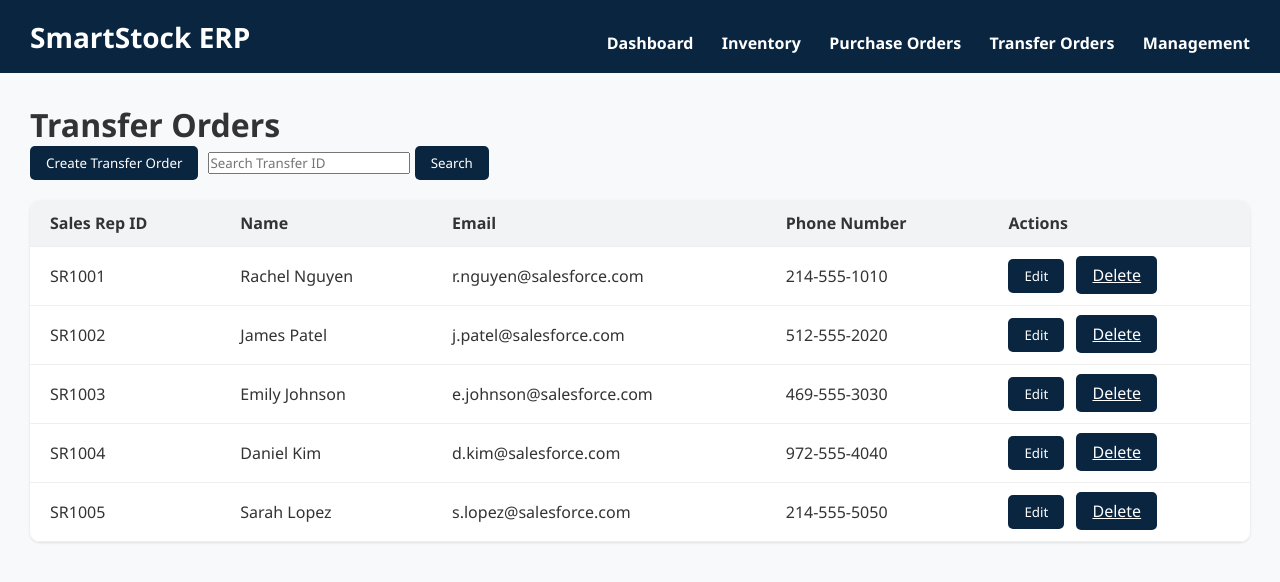
After one commit to isaac-do/SmartStock, a PHP site: page /salesrep.php in a window 1280 px wide. The commit adds this page. Shown: the top 582 px of the page. Run offline with PHP 8.4, Linux system fonts and the light colour scheme; data comes from the database, SQL or seed files in the repository.

Commit message:
Sales Rep changes done

```diff
--- /dev/null
+++ b/salesrep.php
@@ -0,0 +1,193 @@
+<?php
+$conn = new mysqli("localhost", "root", "", "smartstock");
+if ($conn->connect_error)
+    die("Connection failed: " . $conn->connect_error);
+
+if ($_SERVER["REQUEST_METHOD"] === "POST" && isset($_POST['create_sr'])) {
+    $sales_id = $_POST['sales_id'];
+    $name = $_POST['name'];
+    $email = $_POST['email'];
+    $phone_number = $_POST['phone_number'];
+
+    $stmt = $conn->prepare("INSERT INTO SalesRepresentative (SalesRepID, Name, Email, PhoneNumber) VALUES (?, ?, ?, ?)");
+    $stmt->bind_param("sssi", $sales_id, $name, $email, $phone_number);
+    $stmt->execute();
+    $stmt->close();
+
+    header("Location: salesrep.php");
+    exit;
+}
+
+if ($_SERVER["REQUEST_METHOD"] === "POST" && isset($_POST['update_sr'])) {
+    $sales_id = $_POST['edit_sales_id'];
+    $name = $_POST['edit_sales_name'];
+    $email = $_POST['edit_sales_email'];
+    $phone_number = $_POST['edit_sales_phone_number'];
+
+    $stmt = $conn->prepare("UPDATE SalesRepresentative SET SalesRepID=?, Name=?, Email=?, PhoneNumber=? WHERE SalesRepID=?");
+    $stmt->bind_param("sssis", $sales_id, $name, $email, $phone_number, $to_id);
+    $stmt->execute();
+    $stmt->close();
+
+    header("Location: salesrep.php");
+    exit;
+}
+
+if (isset($_GET['delete'])) {
+    $sales_id = $_GET['delete'];
+
+    $stmt = $conn->prepare("DELETE FROM SalesRepresentative WHERE SalesRepID = ?");
+    $stmt->bind_param("s", $sales_id);
+    $stmt->execute();
+    $stmt->close();
+
+    header("Location: salesrep.php");
+    exit;
+}
+?>
+<!DOCTYPE html>
+<html lang="en">
+
+<head>
+    <meta charset="UTF-8">
+    <title>Transfer Orders | SmartStock ERP</title>
+    <link rel="stylesheet" href="style.css" />
+</head>
+
+<body>
+    <header class="topbar">
+        <div class="titletext"><strong>SmartStock ERP</strong></div>
+        <nav class="topnav">
+            <a href="index.php">Dashboard</a>
+            <a href="inventory.php">Inventory</a>
+            <a href="purchaseorder.php">Purchase Orders</a>
+            <a href="transferorder.php">Transfer Orders</a>
+            <a href="management.php">Management</a>
+        </nav>
+    </header>
+
+    <div class="dashboard">
+        <h1>Transfer Orders</h1>
+        <div class="actions">
+            <button class="btn" onclick="showCreateForm()">Create Transfer Order</button>
+            <form method="GET">
+                <input type="text" id="searchInput" name="search" placeholder="Search Transfer ID" value="<?= isset($_GET['search']) ? htmlspecialchars($_GET['search']) : '' ?>" />
+                <button class="btn" type="Submit">Search</button>
+            </form>
+        </div>
+
+        <!-- This is the TO create form-->
+        <div id="createSalesForm" class="toggle-form">
+            <form method="POST">
+                <h2>Create New Sales Record</h2>
+                <label for="sales_id">Sales Rep ID</label>
+                <input type="text" id="sales_id" name="sales_id" required/>
+
+                <label for="name">Name</label>
+                <input type="text" id="name" name="name" required/>
+
+                <label for="email">Email</label>
+                <input type="text" id="email" name="email" required/>
+
+                <label for="phone_number">Phone Number</label>
+                <input type="text" id="phone_number" name="phone_number" required/>
+
+                <button class="btn" type="submit" name="create_sr" onclick="alert('Sales Rep Created.')">Create</button>
+            </form>
+        </div>
+        <!-- This is the TO edit form-->
+        <div id="editSalesForm" class="modal-overlay">
+            <form method="POST">
+                <div class="modal-content">
+                    <h2>Edit Sales Form</h2>
+                    <div class="form-group">
+                        <label>Sales ID</label>
+                        <input type="text" id="edit_sales_id" name="edit_sales_id" readonly/>
+                    </div>
+                    <div class="form-group">
+                        <label>Name</label>
+                        <input type="text" id="edit_sales_name" name="edit_sales_name" />
+                    </div>
+                    <div class="form-group">
+                        <label>Email</label>
+                        <input type="text" id="edit_sales_email" name="edit_sales_email" />
+                    </div>
+                    <div class="form-group">
+                        <label>Phone Number</label>
+                        <input type="text" id="edit_sales_phone_number" name="edit_sales_phone_number" />
+                    </div>
+                    <button class="btn" type="submit" name="update_sr" onclick="alert('Changes saved.')">Save Changes</button>
+                    <button class="btn btn-secondary" onclick="closeSalesEditForm()">Cancel</button>
+                </div>
+            </form>
+        </div>
+        <table>
+            <thead>
+                <tr>
+                    <th>Sales Rep ID</th>
+                    <th>Name</th>
+                    <th>Email</th>
+                    <th>Phone Number</th>
+                    <th>Actions</th>
+                </tr>
+            </thead>
+            <!--Temporary data. Will need to implement PHP to pull from database.-->
+            <tbody id="toTable">
+                <?php
+                $search = isset($_GET['search']) ? $_GET['search'] : '';
+                if (!empty($search)) {
+                    $stmt = $conn->prepare("SELECT * FROM SalesRepresentative WHERE SalesRepID LIKE ?");
+                    $likeSearch = "%$search%";
+                    $stmt->bind_param("s", $likeSearch);
+                    $stmt->execute();
+                    $result = $stmt->get_result();
+                }
+                else
+                    $result = $conn->query("SELECT * FROM SalesRepresentative");
+
+                while ($row = $result->fetch_assoc()): ?>
+                    <tr>
+                        <td><?= htmlspecialchars($row["SalesRepID"]) ?></td>
+                        <td><?= htmlspecialchars($row["Name"]) ?></td>
+                        <td><?= htmlspecialchars($row["Email"]) ?></td>
+                        <td><?= htmlspecialchars($row["PhoneNumber"]) ?></td>
+                        <td class="actions-row">
+                            <button class="btn"
+                                onclick="showEditForm(
+                                '<?= htmlspecialchars($row['SalesRepID']) ?>',
+                                '<?= htmlspecialchars($row['Name']) ?>',
+                                '<?= htmlspecialchars($row['Email']) ?>',
+                                '<?= htmlspecialchars($row['PhoneNumber']) ?>',
+                                )">Edit</button>
+                            <a class="btn btn-danger" href="salesrep.php?delete=<?= urlencode($row['SalesRepID']) ?>"
+                                onclick="return confirm('Are you sure you want to delete this Purchase Order?')">Delete</a>
+                        </td>
+                    </tr>
+                <?php endwhile; ?>
+            </tbody>
+        </table>
+    </div>
+    <script>
+        function showSalesCreateForm() {
+            const form = document.getElementById('createSalesForm');
+            form.style.display = form.style.display === 'block' ? 'none' : 'block';
+        }
+
+        function showSalesEditForm(sales_rep_id, name, email, phone_number) {
+            document.getElementById('edit_sales_id').value = sales_rep_id;
+            document.getElementById('edit_sales_name').value = name;
+            document.getElementById('edit_sales_email').value = email;
+            document.getElementById('edit_sales_phone_number').value = phone_number;
+            document.getElementById('editSalesForm').style.display = 'flex';
+        }
+
+        function closeSalesEditForm() {
+            document.getElementById('editSalesForm').style.display = 'none';
+        }
+        function closeEditForm() {
+            document.getElementById('editForm').style.display = 'none';
+        }
+    </script>
+</body>
+
+</html>
```
Also changed, not shown: management.php (+104 -37 lines).
